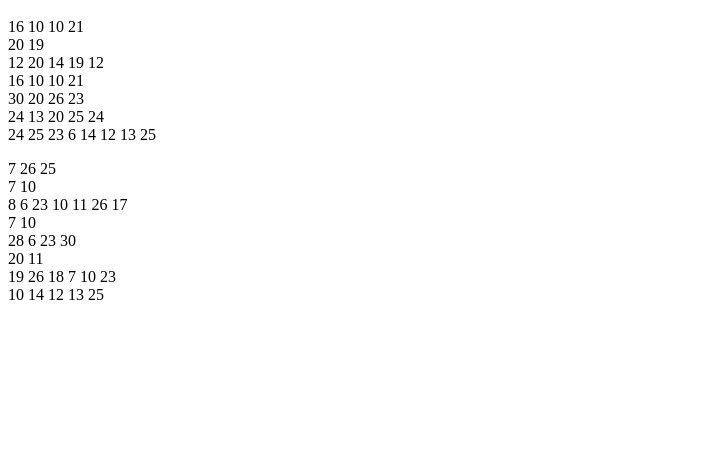
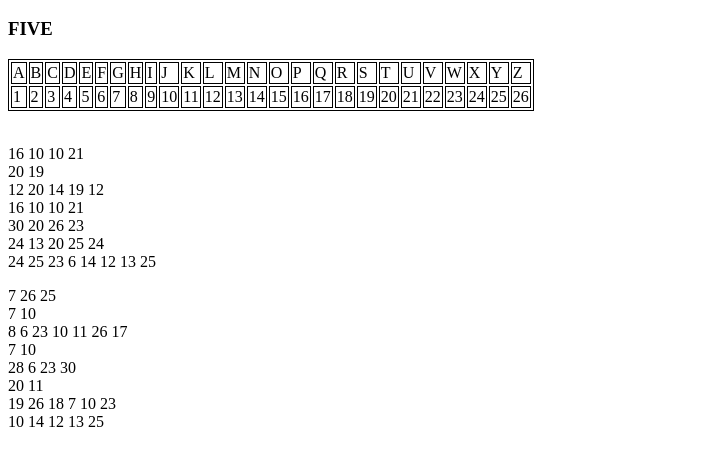
Before and after one commit to daven97/outlast, a plain HTML site: page index.html in a window 1280 px wide. Shown: the part 48-514 px from the top of the page, without its empty margins (0-710 px from the left). Drawn offline with Linux system fonts and the light colour scheme.

Commit message:
Add clue

```diff
--- a/index.html
+++ b/index.html
@@ -1,5 +1,69 @@
 <h1>Decipher this coded message for your next clue:</h1>
-
+<h3>FIVE</h3>
+<style>
+  table, th, td {
+    border: 1px solid black;
+  }
+</style>
+<table>
+  <tr>
+    <td>A</td>
+    <td>B</td>
+    <td>C</td>
+    <td>D</td>
+    <td>E</td>
+    <td>F</td>
+    <td>G</td>
+    <td>H</td>
+    <td>I</td>
+    <td>J</td>
+    <td>K</td>
+    <td>L</td>
+    <td>M</td>
+    <td>N</td>
+    <td>O</td>
+    <td>P</td>
+    <td>Q</td>
+    <td>R</td>
+    <td>S</td>
+    <td>T</td>
+    <td>U</td>
+    <td>V</td>
+    <td>W</td>
+    <td>X</td>
+    <td>Y</td>
+    <td>Z</td>
+  </tr>
+  <tr>
+    <td>1</td>
+    <td>2</td>
+    <td>3</td>
+    <td>4</td>
+    <td>5</td>
+    <td>6</td>
+    <td>7</td>
+    <td>8</td>
+    <td>9</td>
+    <td>10</td>
+    <td>11</td>
+    <td>12</td>
+    <td>13</td>
+    <td>14</td>
+    <td>15</td>
+    <td>16</td>
+    <td>17</td>
+    <td>18</td>
+    <td>19</td>
+    <td>20</td>
+    <td>21</td>
+    <td>22</td>
+    <td>23</td>
+    <td>24</td>
+    <td>25</td>
+    <td>26</td>
+  </tr>
+</table>
+<br/>
 <p>
   <div>16 10 10 21</div>
   <div>20 19</div>
```
